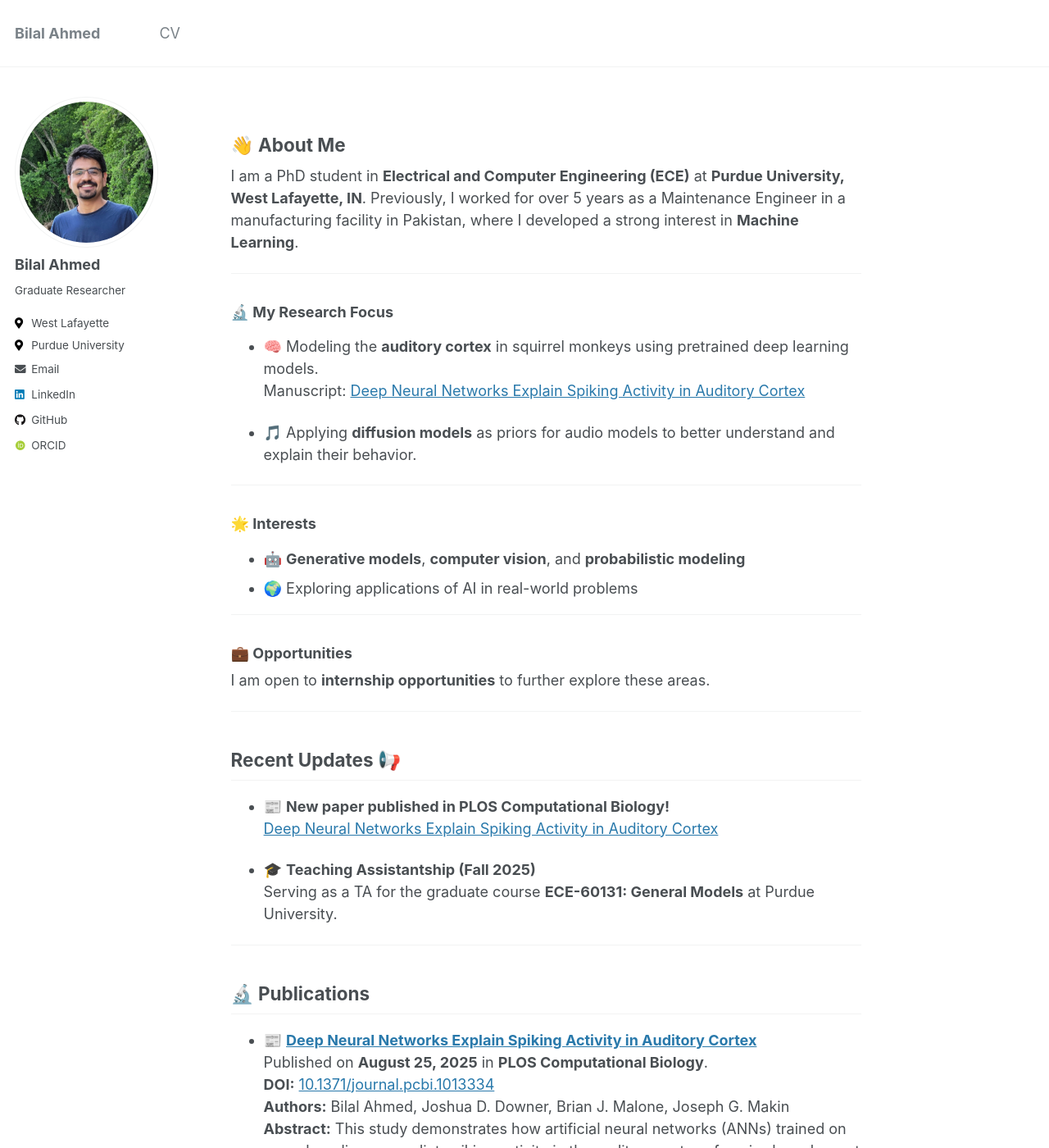
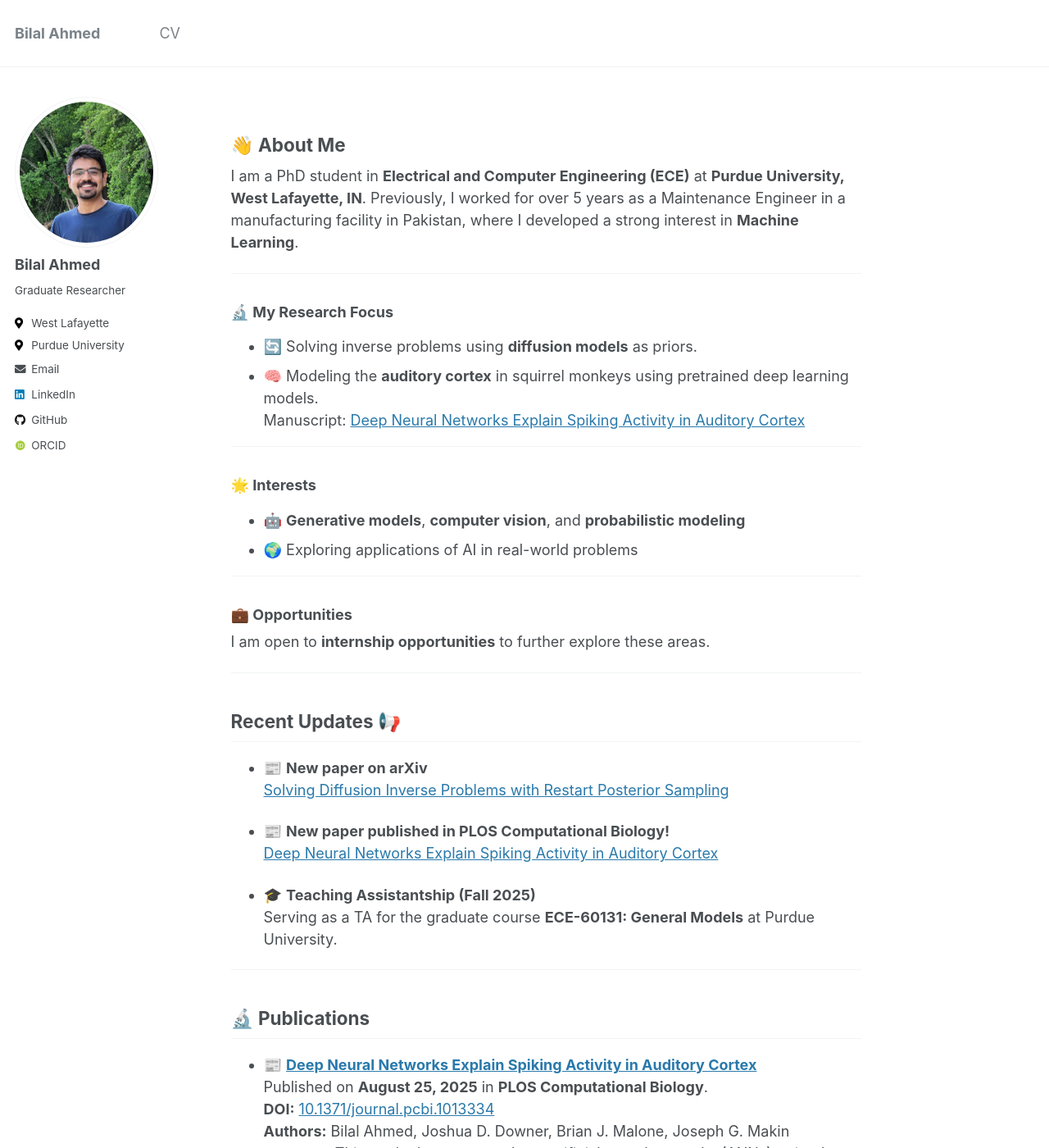
Before and after one commit to bilalhsp/bilalhsp.github.io, a Jekyll site: the page built from _pages/home.md, in a window 1280 px wide and 1400 px high. Shown: the whole window at 82% size. Built offline with Jekyll 4.4.1, drawn with Linux system fonts in a browser that asks for light colours; some web fonts are replaced.

Commit message:
Update research focus and recent updates sections
Removed a bullet point about applying diffusion models for audio models.

```diff
--- a/_pages/home.md
+++ b/_pages/home.md
@@ -15,11 +15,9 @@ I am a PhD student in **Electrical and Computer Engineering (ECE)** at **Purdue
 ---
 
 ### 🔬 My Research Focus
-
+- 🔄 Solving inverse problems using **diffusion models** as priors.
 - 🧠 Modeling the **auditory cortex** in squirrel monkeys using pretrained deep learning models.
   Manuscript: [Deep Neural Networks Explain Spiking Activity in Auditory Cortex](https://journals.plos.org/ploscompbiol/article?id=10.1371/journal.pcbi.1013334)
-
-- 🎵 Applying **diffusion models** as priors for audio models to better understand and explain their behavior.
 
 ---
 
@@ -37,6 +35,9 @@ I am open to **internship opportunities** to further explore these areas.
 ---
 
 ## Recent Updates 📢
+
+- 📰 **New paper on arXiv**
+  [Solving Diffusion Inverse Problems with Restart Posterior Sampling](https://arxiv.org/abs/2511.20705)
 
 - 📰 **New paper published in PLOS Computational Biology!**
   [Deep Neural Networks Explain Spiking Activity in Auditory Cortex](https://journals.plos.org/ploscompbiol/article?id=10.1371/journal.pcbi.1013334)
```
